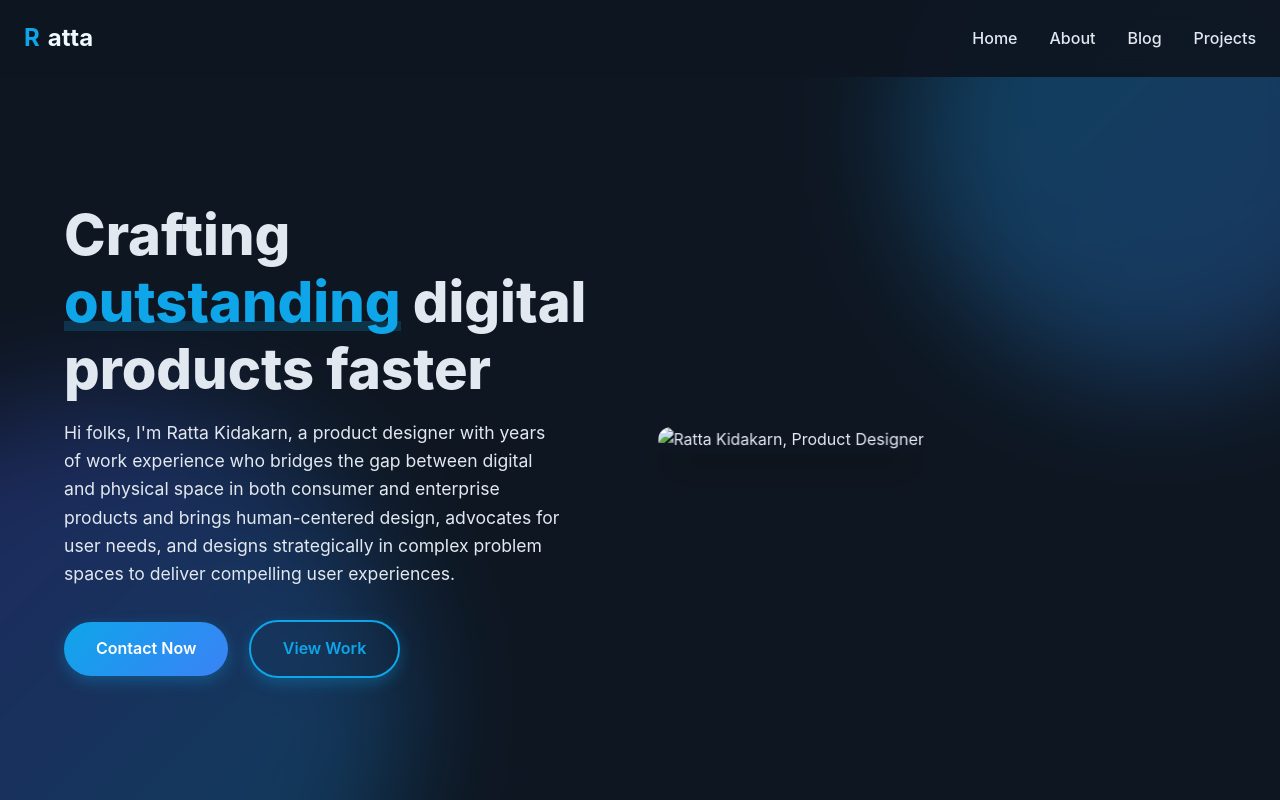
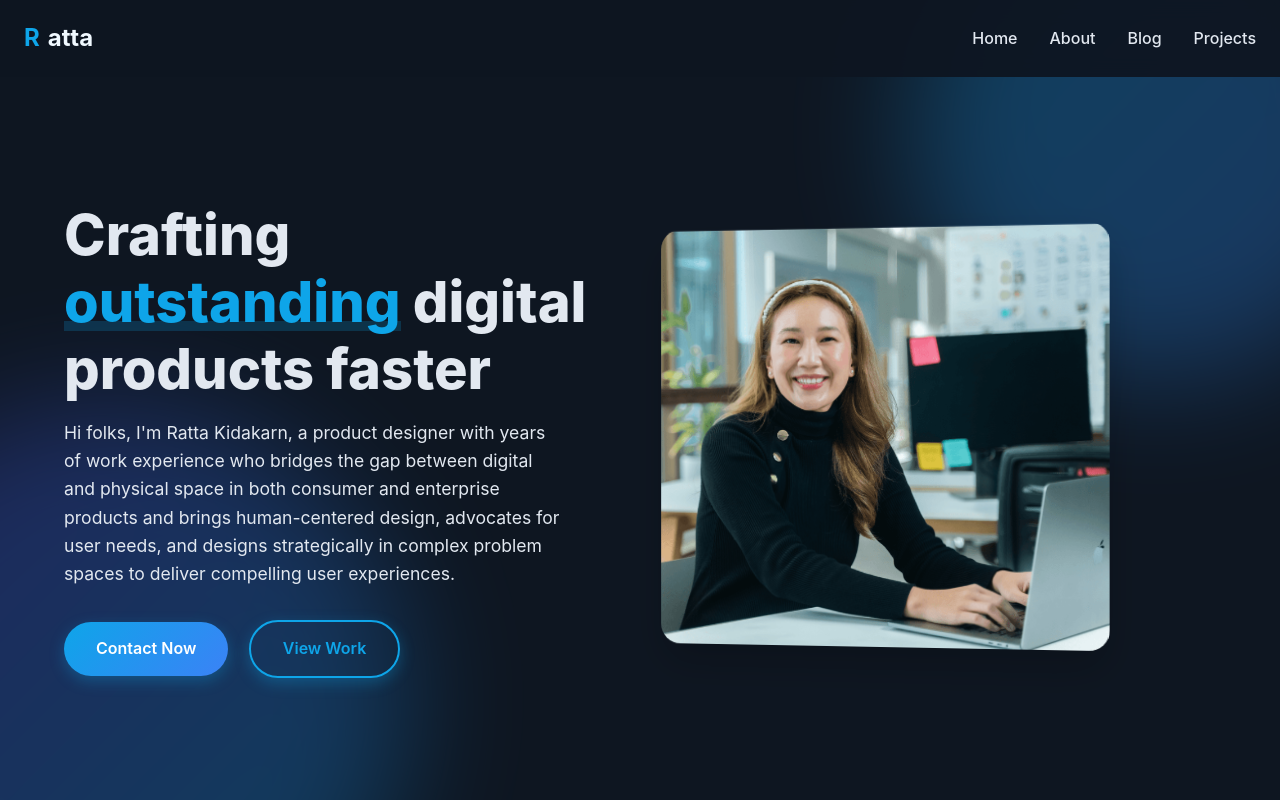
Before and after one commit to ratta-ux/portfolio, a plain HTML site: page index.html in a window 1280 px wide. Shown: the top 800 px of the page. Drawn offline with nearby package versions, Linux system fonts and the light colour scheme.

Commit message:
feat: Add personalized profile image with hover effect

```diff
--- a/index.html
+++ b/index.html
@@ -862,7 +862,7 @@
                     </div>
                 </div>
                 <div class="hero-image fade-up">
-                    <img src="/api/placeholder/500/400" alt="Ratta Kidakarn, Product Designer">
+                    <img src="assets/images/profile.png" alt="Ratta Kidakarn, Product Designer" class="profile-image">
                 </div>
             </div>
         </div>
--- /dev/null
+++ b/styles/main.css
@@ -0,0 +1,13 @@
+.profile-image {
+    width: 500px;
+    height: 400px;
+    object-fit: cover;
+    border-radius: 24px; /* rounded rectangle corners */
+    box-shadow: 0 8px 24px rgba(0, 0, 0, 0.1); /* subtle shadow for depth */
+    transition: transform 0.3s ease, box-shadow 0.3s ease; /* smooth hover effect */
+}
+
+.profile-image:hover {
+    transform: translateY(-4px);
+    box-shadow: 0 12px 28px rgba(0, 0, 0, 0.15);
+}
```
Also changed, not shown: assets/images/profile.png (added).
